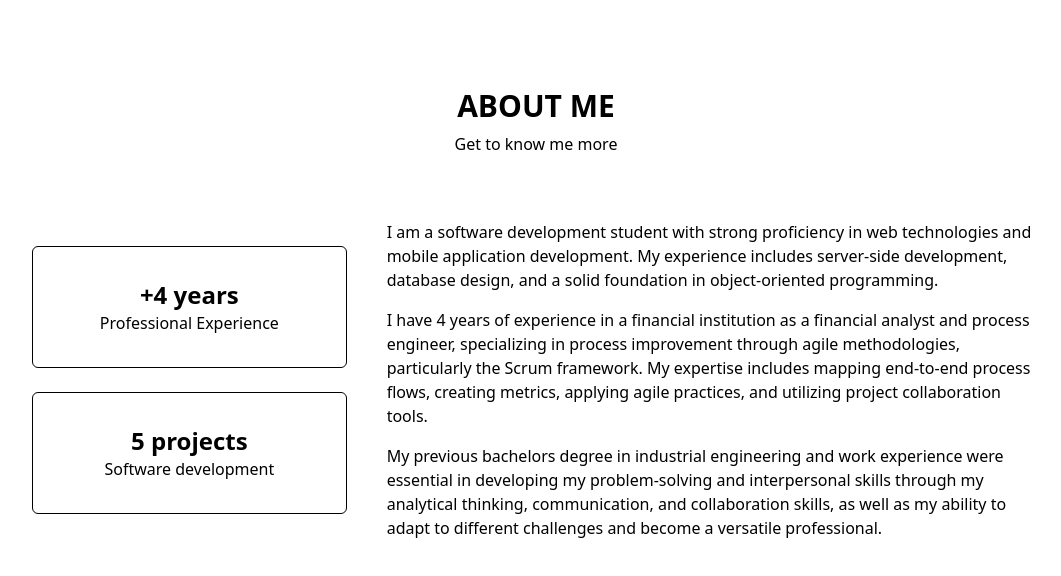
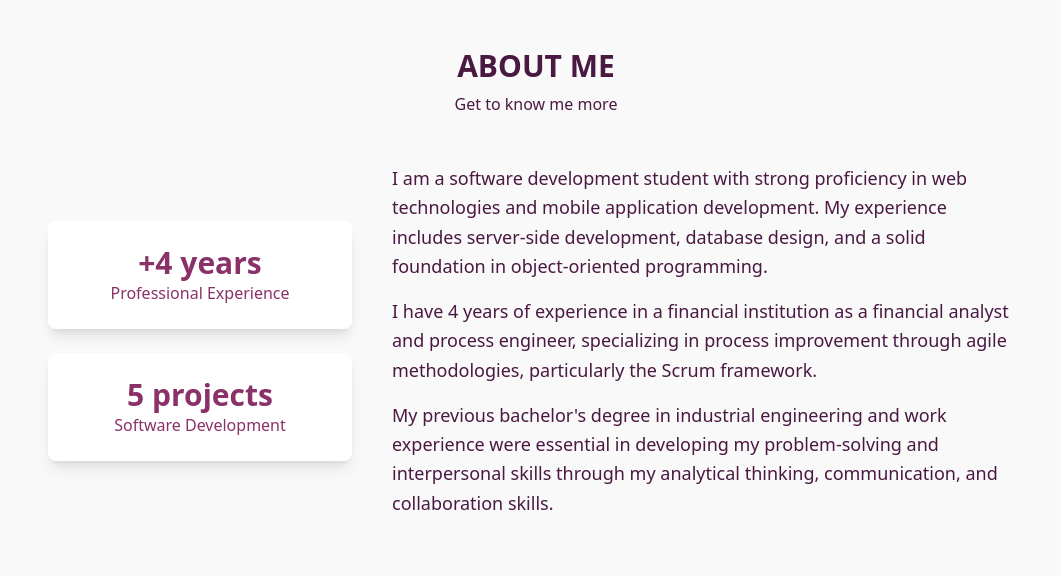
Before and after one commit to VanessaYngrid/PortfolioWebApp, a Next.js app in the folder professionalportfolio/: page /components/presentation in a window 1280 px wide. Shown: the top 576 px of the page, without its empty margins (104-1165 px from the left). Built offline with nearby package versions, Linux system fonts and the light colour scheme.

Commit message:
Updated UI of the navbar, bannerintro, presentation and education components

```diff
--- a/professionalportfolio/app/components/bannerintro/page.tsx
+++ b/professionalportfolio/app/components/bannerintro/page.tsx
@@ -5,39 +5,47 @@ import AnimatedText from "../animatedtext/page";
 
 export default function BannerIntro() {
     return (
-        <div className="flex flex-col md:flex-row justify-around items-center pt-10 px-4 md:px-12 lg:px-2 overflow-x-hidden">
-            <div className="flex flex-col items-start md:items-start md:mr-2 mb-6 md:mb-0">
-            <p className="text-black text-xl md:text-2xl font-bold">Hello, I am</p>
-            <p className="text-black text-3xl md:text-4xl font-bold">Vanessa Yngrid Chuquitaipe Vargas</p>
-            <p className="text-black text-lg md:text-xl font-bold pt-4">Software Developer & Industrial Engineer</p>
-            <p className="text-black text-lg md:text-xl font-normal">Specializing in <AnimatedText/></p>
+        <div className="bg-[#4A1942] flex flex-col md:flex-row justify-around items-center pt-10 pb-0 px-4 md:px-12 lg:px-2 overflow-hidden relative">
+            {/* Sección de texto */}
+            <div className="flex flex-col items-start md:items-start md:mr-10 mb-6 md:mb-0 z-10">
+                <p className="text-white text-xl md:text-2xl font-bold">Hello, I am</p>
+                <p className="text-white text-3xl md:text-4xl font-bold">Vanessa Yngrid Chuquitaipe Vargas</p>
+                <p className="text-white text-lg md:text-xl font-bold pt-4">
+                    <span className="text-[#FFB3C1]">Software Developer</span> & Industrial Engineer
+                </p>
+                <p className="text-white text-lg md:text-xl font-normal">
+                    Specializing in <span className="text-[#FFB3C1]"><AnimatedText /></span>
+                </p>
 
-            <div className="flex space-x-4 mt-6">
+                <div className="flex space-x-4 mt-10">
                     <a href="https://www.linkedin.com/in/vanessa-yngrid-chuquitaipe-vargas/" target="_blank" rel="noopener noreferrer" className="text-black">
-                    <svg xmlns="http://www.w3.org/2000/svg" viewBox="0 0 24 24" fill="currentColor" className="h-8 w-8" aria-hidden="true"><path d="M20.5 2h-17A1.5 1.5 0 002 3.5v17A1.5 1.5 0 003.5 22h17a1.5 1.5 0 001.5-1.5v-17A1.5 1.5 0 0020.5 2zM8 19H5v-9h3zM6.5 8.25A1.75 1.75 0 118.3 6.5a1.78 1.78 0 01-1.8 1.75zM19 19h-3v-4.74c0-1.42-.6-1.93-1.38-1.93A1.74 1.74 0 0013 14.19a.66.66 0 000 .14V19h-3v-9h2.9v1.3a3.11 3.11 0 012.7-1.4c1.55 0 3.36.86 3.36 3.66z"></path></svg>
+                        <svg xmlns="http://www.w3.org/2000/svg" viewBox="0 0 24 24" fill="currentColor" className="h-8 w-8"><path d="M20.5 2h-17A1.5 1.5 0 002 3.5v17A1.5 1.5 0 003.5 22h17a1.5 1.5 0 001.5-1.5v-17A1.5 1.5 0 0020.5 2zM8 19H5v-9h3zM6.5 8.25A1.75 1.75 0 118.3 6.5a1.78 1.78 0 01-1.8 1.75zM19 19h-3v-4.74c0-1.42-.6-1.93-1.38-1.93A1.74 1.74 0 0013 14.19a.66.66 0 000 .14V19h-3v-9h2.9v1.3a3.11 3.11 0 012.7-1.4c1.55 0 3.36.86 3.36 3.66z"></path></svg>
                     </a>
 
                     <a href="https://github.com/VanessaYngrid" target="_blank" rel="noopener noreferrer" className="text-black">
-                    <svg xmlns="http://www.w3.org/2000/svg" viewBox="0 0 16 16" fill="currentColor" className="h-8 w-8" aria-hidden="true"><path d="M8 0C3.58 0 0 3.58 0 8c0 3.54 2.29 6.53 5.47 7.59.4.07.55-.17.55-.38 0-.19-.01-.82-.01-1.49-2.01.37-2.53-.49-2.69-.94-.09-.23-.48-.94-.82-1.13-.28-.15-.68-.52-.01-.53.63-.01 1.08.58 1.23.82.72 1.21 1.87.87 2.33.66.07-.52.28-.87.51-1.07-1.78-.2-3.64-.89-3.64-3.95 0-.87.31-1.59.82-2.15-.08-.2-.36-1.02.08-2.12 0 0 .67-.21 2.2.82.64-.18 1.32-.27 2-.27.68 0 1.36.09 2 .27 1.53-1.04 2.2-.82 2.2-.82.44 1.1.16 1.92.08 2.12.51.56.82 1.27.82 2.15 0 3.07-1.87 3.75-3.65 3.95.29.25.54.73.54 1.48 0 1.07-.01 1.93-.01 2.2 0 .21.15.46.55.38A8.013 8.013 0 0016 8c0-4.42-3.58-8-8-8z"></path></svg>
+                        <svg xmlns="http://www.w3.org/2000/svg" viewBox="0 0 16 16" fill="currentColor" className="h-8 w-8"><path d="M8 0C3.58 0 0 3.58 0 8c0 3.54 2.29 6.53 5.47 7.59.4.07.55-.17.55-.38 0-.19-.01-.82-.01-1.49-2.01.37-2.53-.49-2.69-.94-.09-.23-.48-.94-.82-1.13-.28-.15-.68-.52-.01-.53.63-.01 1.08.58 1.23.82.72 1.21 1.87.87 2.33.66.07-.52.28-.87.51-1.07-1.78-.2-3.64-.89-3.64-3.95 0-.87.31-1.59.82-2.15-.08-.2-.36-1.02.08-2.12 0 0 .67-.21 2.2.82.64-.18 1.32-.27 2-.27.68 0 1.36.09 2 .27 1.53-1.04 2.2-.82 2.2-.82.44 1.1.16 1.92.08 2.12.51.56.82 1.27.82 2.15 0 3.07-1.87 3.75-3.65 3.95.29.25.54.73.54 1.48 0 1.07-.01 1.93-.01 2.2 0 .21.15.46.55.38A8.013 8.013 0 0016 8c0-4.42-3.58-8-8-8z"></path></svg>
                     </a>
 
                     <a
                         href="/pdfs/curriculum.pdf"
                         download
-                    className="inline-block bg-[#eee] text-black py-1 px-4 rounded-full hover:bg-[#c3bebe] transition"
+                        className="inline-block bg-[#893168] text-white py-1 px-4 rounded-full hover:bg-[#893168] transition"
                     >
                         Download CV
                     </a>
                 </div>
             </div>
 
-        <div className="flex justify-center items-center md:ml-20">
+            {/* Imagen con fondo animado */}
+            <div className="relative flex justify-center items-center z-10 mt-0">
+                <div className="absolute -left-20 top-20 md:-left-20 md:-top-20 bg-[#8E8AA5] rounded-lg w-80 h-60 md:w-96 md:h-80 transform rotate-12 opacity-20"></div>
+                <div className="absolute -right-20 -bottom-20 md:-right-20 md:-bottom-20 bg-[#CBCAD0] rounded-lg w-80 h-60 md:w-96 md:h-80 transform -rotate-12 opacity-20"></div>
                 <Image
                     src="/images/avatar.png"
                     alt="avatar intro"
                     width={300}
                     height={300}
-                className="w-40 h-40 md:w-60 md:h-60 lg:w-72 lg:h-72"
+                    className="w-60 h-60 md:w-60 md:h-60 lg:w-80 lg:h-80 relative z-20"
                 />
             </div>
         </div>
--- a/professionalportfolio/app/components/contact/page.tsx
+++ b/professionalportfolio/app/components/contact/page.tsx
@@ -68,7 +68,7 @@ export default function Contact(){
                         />
                         <button
                         type="button"
-                        className="text-white bg-blue-600 hover:bg-blue-700 rounded text-sm px-6 py-3 mt-6"
+                        className="text-white bg-[#6a0dad] hover:bg-blue-700 rounded text-sm px-6 py-3 mt-6"
                         >
                         <svg
                             xmlns="http://www.w3.org/2000/svg"
--- a/professionalportfolio/app/components/navbar/page.tsx
+++ b/professionalportfolio/app/components/navbar/page.tsx
@@ -12,13 +12,13 @@ export default function Navbar() {
     //items-center => para centrar horizontalmente
     //justify-center => para centrar verticalmente
     return (
-    <nav className="bg-white lg:py-4 md:px-12 lg:px-36 p-4"> {/* Navbar container with background color and padding */}
+    <nav className="bg-[#4A1942] lg:py-4 md:px-12 lg:px-36 p-4"> {/* Navbar container with background color and padding */}
         <div className="container mx-auto flex flex-wrap items-center justify-between">
-            <div className="text-black text-lg">Vanessa Vargas</div>
+            <div className="text-white text-lg">Vanessa Vargas</div>
                 {/* Menu toggle button (hamburger icon) visible on small screens */}
                 {/* md:hidden - Button is visible only on small screens */}
                 {/* setIsOpen(!isOpen) -  Toggle 'isOpen' state on button click - onClick attribute */}
-                <button className="text-black block lg:hidden" onClick={() => setIsOpen(!isOpen)}>
+                <button className="text-white block lg:hidden" onClick={() => setIsOpen(!isOpen)}>
                     {/* Hamburger Icon */}
                     {/* svg - Scalable Vector Graphics*/}
                     {/* strokeLinejoin , to set the shape of the corner */}
@@ -32,12 +32,12 @@ export default function Navbar() {
             <div className={`w-full lg:flex lg:items-center lg:w-auto ${isOpen ? '' : 'hidden'}`}>
                 <ul className="flex flex-col lg:flex-row lg:space-x-4 mt-4 lg:mt-0">
                     {/* Menu items stacked vertically on small screens, horizontally on medium+ screens */}
-                    <li onClick={() => router.push('/')} className="text-black block py-2 px-4 cursor-pointer">Home</li>
-                    <li onClick={() => router.push('/components/education')} className="text-black block py-2 px-4 cursor-pointer">Education</li>
-                    <li onClick={() => router.push('/components/experience')} className="text-black block py-2 px-4 cursor-pointer">Experience</li>
-                    <li onClick={() => router.push('/components/skills')} className="text-black block py-2 px-4 cursor-pointer">Skills</li>
-                    <li onClick={() => router.push('/components/projects')} className="text-black block py-2 px-4 cursor-pointer">Projects</li>
-                    <li onClick={() => router.push('/components/contact')} className="text-black block py-2 px-4 cursor-pointer">Contact</li>
+                    <li onClick={() => router.push('/')} className="text-white block py-2 px-4 cursor-pointer">Home</li>
+                    <li onClick={() => router.push('/components/education')} className="text-white block py-2 px-4 cursor-pointer">Education</li>
+                    <li onClick={() => router.push('/components/experience')} className="text-white block py-2 px-4 cursor-pointer">Experience</li>
+                    <li onClick={() => router.push('/components/skills')} className="text-white block py-2 px-4 cursor-pointer">Skills</li>
+                    <li onClick={() => router.push('/components/projects')} className="text-white block py-2 px-4 cursor-pointer">Projects</li>
+                    <li onClick={() => router.push('/components/contact')} className="text-white block py-2 px-4 cursor-pointer">Contact</li>
                 </ul>
             </div>
         </div>
--- a/professionalportfolio/app/components/presentation/page.tsx
+++ b/professionalportfolio/app/components/presentation/page.tsx
@@ -1,29 +1,36 @@
+export default function Presentation() {
+    return (
+        <div className="bg-[#F9F9F9] overflow-x-hidden pt-8 md:pt-12 lg:px-12">
+            <div className="text-center">
+                <h1 className="text-[#4A1942] text-3xl font-bold">ABOUT ME</h1>
+                <p className="text-[#4A1942] text-md pt-2">Get to know me more</p>
+            </div>
+            <div className="flex flex-col md:flex-row px-6 lg:mx-16 pt-6 pb-10">
+                <div className="md:w-1/3 p-4 flex flex-col gap-6 justify-center text-center">
+                    <div className="bg-white  p-6 rounded-lg shadow-lg transition-transform transform hover:scale-105">
+                        <p className="text-3xl font-bold text-[#893168]">+4 years</p>
+                        <p className="text-md text-[#893168]">Professional Experience</p>
+                    </div>
+                    <div className="bg-white p-6 rounded-lg shadow-lg transition-transform transform hover:scale-105">
+                        <p className="text-3xl font-bold text-[#893168]">5 projects</p>
+                        <p className="text-md text-[#893168]">Software Development</p>
+                    </div>
+                </div>
 
-export default function Presentation(){
-    return(
-    <div className=" bg-white overflow-x-hidden mt-8 md:mt-12 lg:px-10">
-        <div className="text-center pt-10">
-            <h1 className="text-black text-3xl font-bold">ABOUT ME</h1>
-            <p className="text-black text-md pt-2">Get to know me more</p>
-        </div>
-        <div className="flex flex-col md:flex-row mx-6 lg:mx-20 py-10">
-            <div className="md:w-1/3 p-4 flex flex-col gap-6 justify-center text-center">
-                <div className="bg-white  border border-black p-8 rounded-md text-black">
-                    <p className="text-2xl font-bold">+4 years</p>
-                    <p>Professional Experience</p>
-                </div>
-                <div className="bg-white border border-black p-8 rounded-md text-black">
-                    <p className="text-2xl font-bold">5 projects</p>
-                    <p>Software development</p>
+                <div className="md:w-2/3 p-4 md:p-6 flex flex-col justify-center">
+                    <p className="text-[#4A1942] mb-4 text-lg leading-relaxed">
+                        I am a software development student with strong proficiency in web technologies and mobile application development. My experience includes server-side development, database design, and a solid foundation in object-oriented programming.
+                    </p>
+                    <p className="text-[#4A1942] mb-4 text-lg leading-relaxed">
+                        I have 4 years of experience in a financial institution as a financial analyst and process engineer, specializing in process improvement through agile methodologies, particularly the Scrum framework.
+                    </p>
+                    <p className="text-[#4A1942] text-lg leading-relaxed">
+                        My previous bachelor's degree in industrial engineering and work experience were essential in developing my problem-solving and interpersonal skills through my analytical thinking, communication, and collaboration skills.
+                    </p>
                 </div>
             </div>
-
-            <div className="md:w-2/3 p-4 md:p-6">
-                <p className="text-black mb-4">I am a software development student with strong proficiency in web technologies and mobile application development. My experience includes server-side development, database design, and a solid foundation in object-oriented programming.</p>
-                <p className="text-black mb-4" >I have 4 years of experience in a financial institution as a financial analyst and process engineer, specializing in process improvement through agile methodologies, particularly the Scrum framework. My expertise includes mapping end-to-end process flows, creating metrics, applying agile practices, and utilizing project collaboration tools.</p>
-                <p className="text-black" >My previous bachelors degree in industrial engineering and work experience were essential in developing my problem-solving and interpersonal skills through my analytical thinking, communication, and collaboration skills, as well as my ability to adapt to different challenges and become a versatile professional.</p>
-            </div>
         </div>
-    </div>
     );
 }
+
+//border border-[#FFB3C1]
--- a/professionalportfolio/app/components/skills/page.tsx
+++ b/professionalportfolio/app/components/skills/page.tsx
@@ -1,3 +1,5 @@
+'use client';
+
 import AgileSkillsComponent from "../agileSkills/page";
 import Footer from "../footer/page";
 import LanguagesSkills from "../languageSkills/page";
--- a/professionalportfolio/app/page.tsx
+++ b/professionalportfolio/app/page.tsx
@@ -5,14 +5,16 @@ import WorkExperience from "./components/experience/page";
 import Footer from "./components/footer/page";
 import Navbar from "./components/navbar/page";
 import Presentation from "./components/presentation/page";
+import SkillsMainPage from "./components/skillsMainPage/page";
 
 export default function Home() {
   return (
-  <div className="overflow-x-hidden">
+  <div className="bg-[#f9f9f9] overflow-x-hidden">
     <Navbar/>
     <BannerIntro/>
     <Presentation/>
     <Education/>
+    <SkillsMainPage/>
     <WorkExperience/>
     <Contact/>
     <Footer/>
```
Also changed, not shown: professionalportfolio/app/components/education/page.tsx (+26 -43 lines), professionalportfolio/app/components/skillsMainPage/page.tsx (added, +26 -0 lines), professionalportfolio/public/images/avatar2.png (added). Lines whose indentation alone changed are shown as unchanged.
